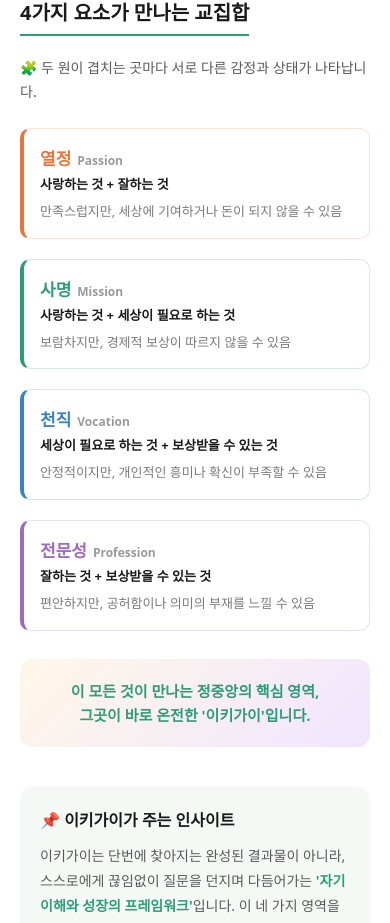
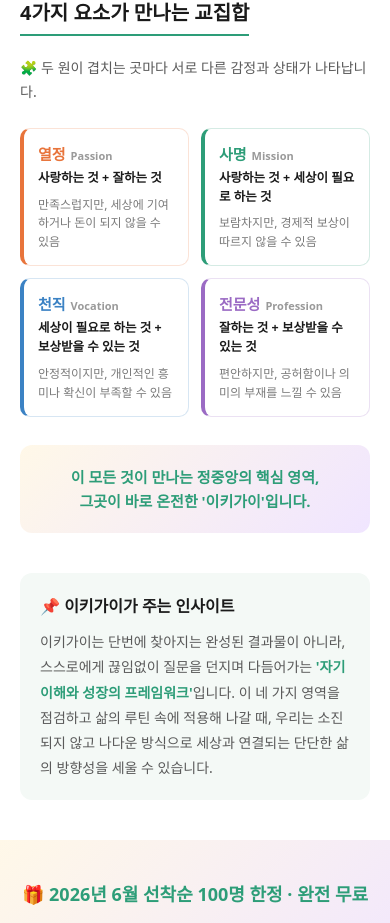
Before and after one commit to hwajeongup-hj/ikigai-landing, a React (Vite) app: page / in a window 390 px wide. Shown: the part 2213-3136 px from the top of the page. Built offline with nearby package versions, Linux system fonts and the light colour scheme.

Commit message:
Make IKIGAI overlap cards a 2x2 grid on mobile
Co-Authored-By: Claude Opus 4.8 (1M context) <noreply@anthropic.com>

```diff
--- a/src/IkigaiLanding.jsx
+++ b/src/IkigaiLanding.jsx
@@ -301,23 +301,23 @@ export default function IkigaiLanding() {
           🧩 두 원이 겹치는 곳마다 서로 다른 감정과 상태가 나타납니다.
         </p>
 
-        <div style={{ display: 'flex', flexWrap: 'wrap', gap: '20px', margin: '24px 0 28px 0' }}>
+        <div style={{ display: 'flex', flexWrap: 'wrap', gap: isMobile ? '12px' : '20px', margin: '24px 0 28px 0' }}>
           {ikigaiOverlaps.map((o) => (
             <div key={o.term} style={{
-              width: halfWidth,
+              width: isMobile ? 'calc(50% - 6px)' : 'calc(50% - 10px)',
               boxSizing: 'border-box',
               background: 'white',
               border: `1px solid ${o.color}33`,
               borderLeft: `4px solid ${o.color}`,
               borderRadius: '10px',
-              padding: isMobile ? '16px' : '18px',
+              padding: isMobile ? '14px' : '18px',
             }}>
               <p style={{ margin: '0 0 4px 0' }}>
-                <span style={{ fontWeight: '800', fontSize: '17px', color: o.color }}>{o.term}</span>
-                <span style={{ fontSize: '12px', color: '#9A9A9A', marginLeft: '6px', fontWeight: '600' }}>{o.en}</span>
+                <span style={{ fontWeight: '800', fontSize: isMobile ? '15px' : '17px', color: o.color }}>{o.term}</span>
+                <span style={{ fontSize: '11px', color: '#9A9A9A', marginLeft: '5px', fontWeight: '600' }}>{o.en}</span>
               </p>
-              <p style={{ margin: '0 0 8px 0', fontSize: '13px', fontWeight: '600', color: '#1A1A1A' }}>{o.formula}</p>
-              <p style={{ margin: 0, fontSize: '13px', color: '#7A7A7A', lineHeight: '1.6' }}>{o.note}</p>
+              <p style={{ margin: '0 0 8px 0', fontSize: isMobile ? '12.5px' : '13px', fontWeight: '600', color: '#1A1A1A', lineHeight: '1.5' }}>{o.formula}</p>
+              <p style={{ margin: 0, fontSize: isMobile ? '12px' : '13px', color: '#7A7A7A', lineHeight: '1.55' }}>{o.note}</p>
             </div>
           ))}
         </div>
```
